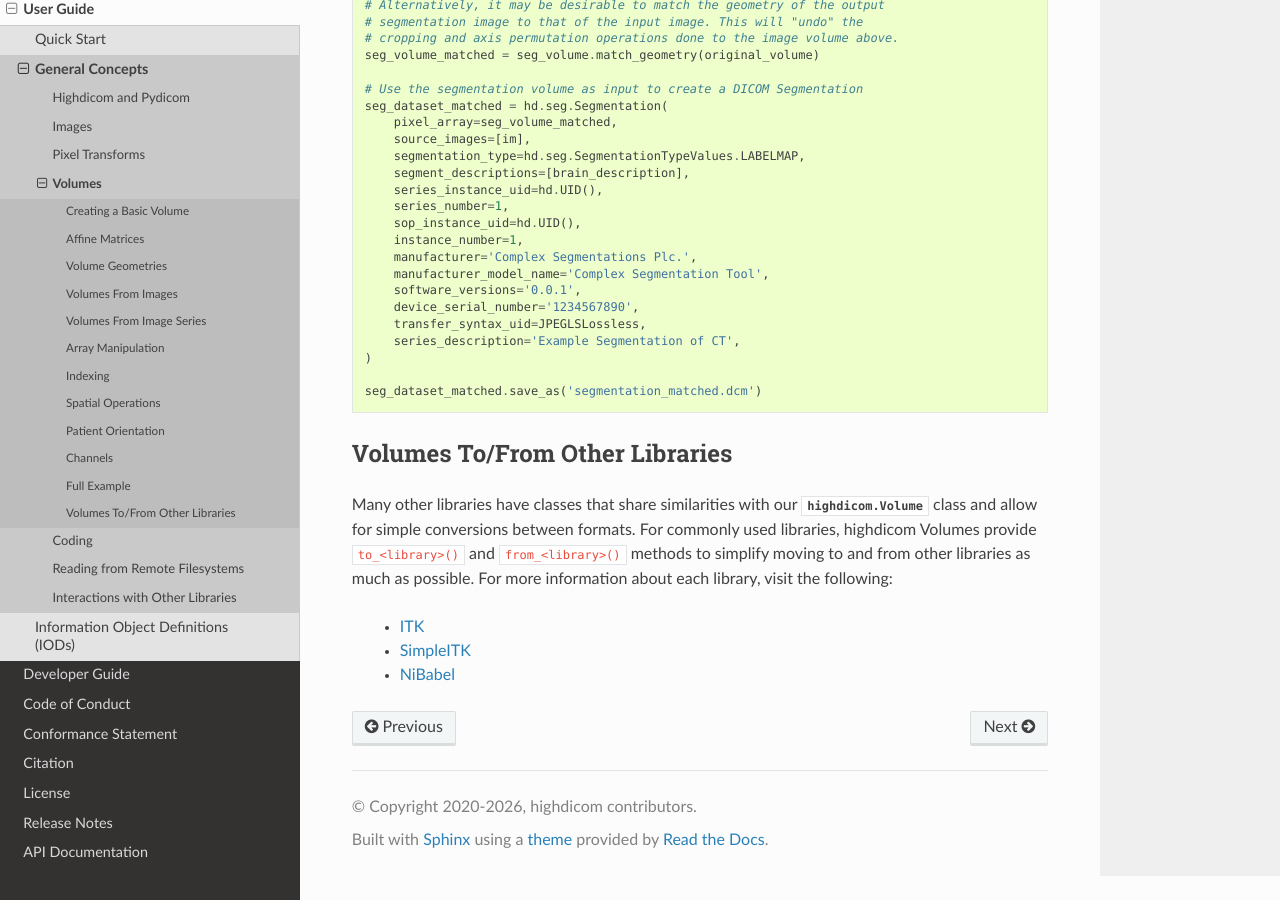
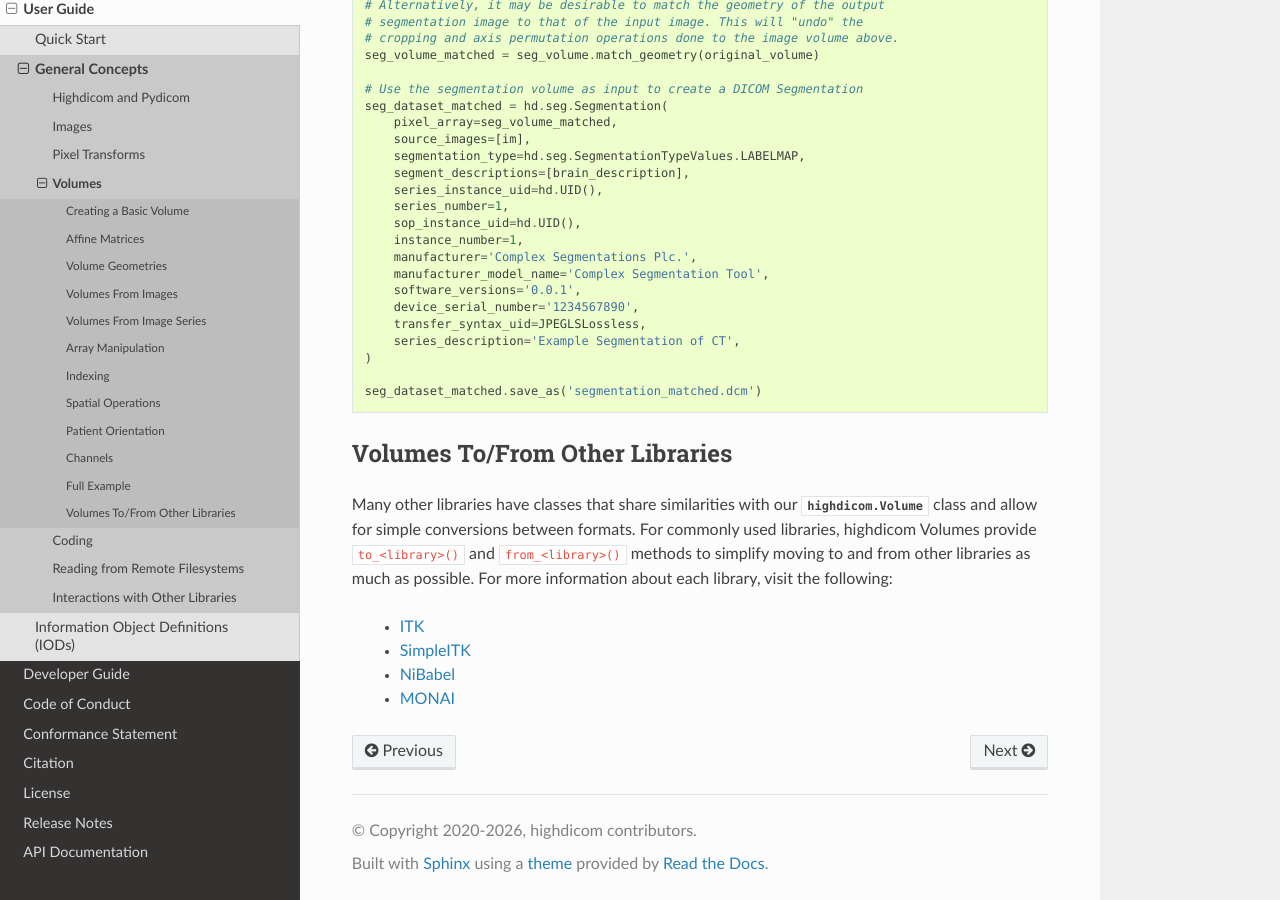
Before and after one commit to ImagingDataCommons/highdicom, a Sphinx documentation site: the page built from docs/volume.rst, in a window 1280 px wide and 900 px high, scrolled down 11762 px. Built offline with Sphinx 7.4.7 and the Read the Docs theme 3.1.0, drawn with Linux system fonts in a browser that asks for light colours.

Commit message:
Add link to monai in volume.rst

```diff
--- a/docs/volume.rst
+++ b/docs/volume.rst
@@ -695,3 +695,4 @@ visit the following:
   - :ref:`ITK <itk_vol>`
   - :ref:`SimpleITK <sitk_vol>`
   - :ref:`NiBabel <nibabel_vol>`
+  - :ref:`MONAI <monai_vol>`
```
